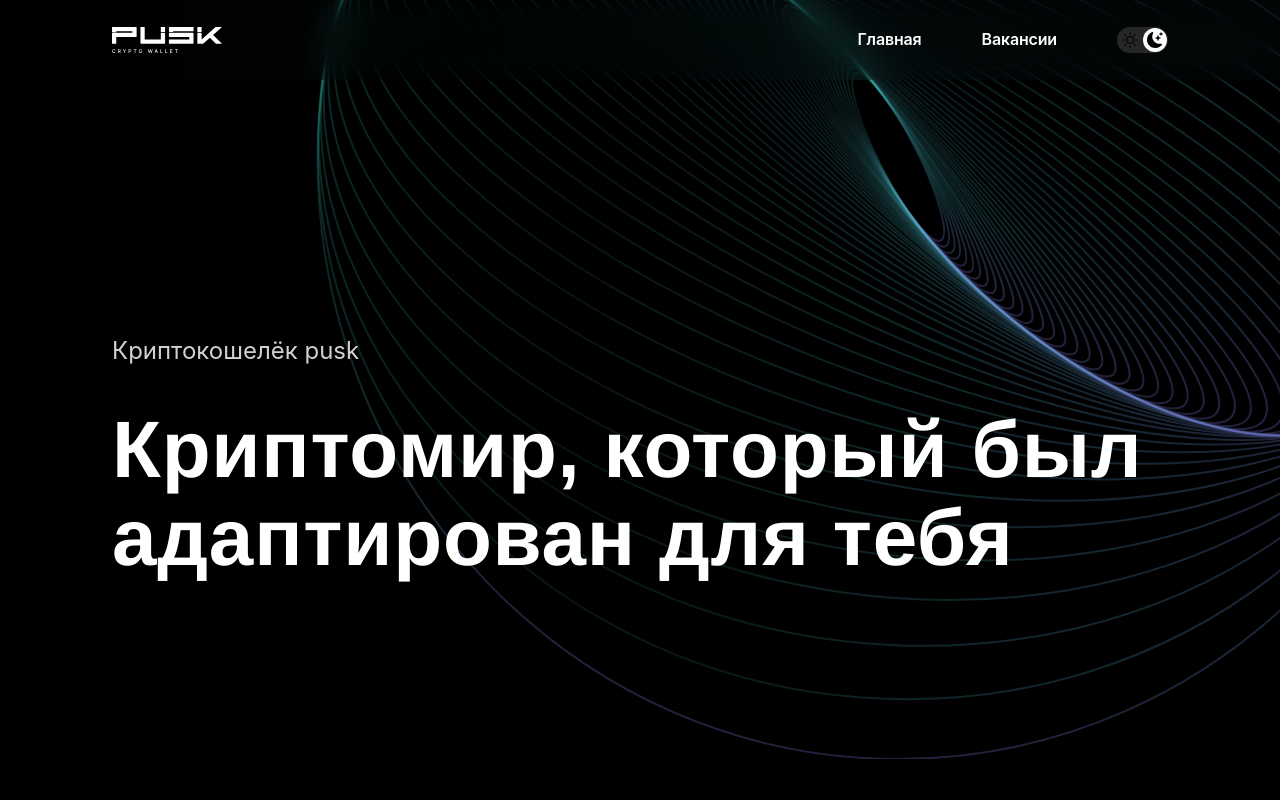
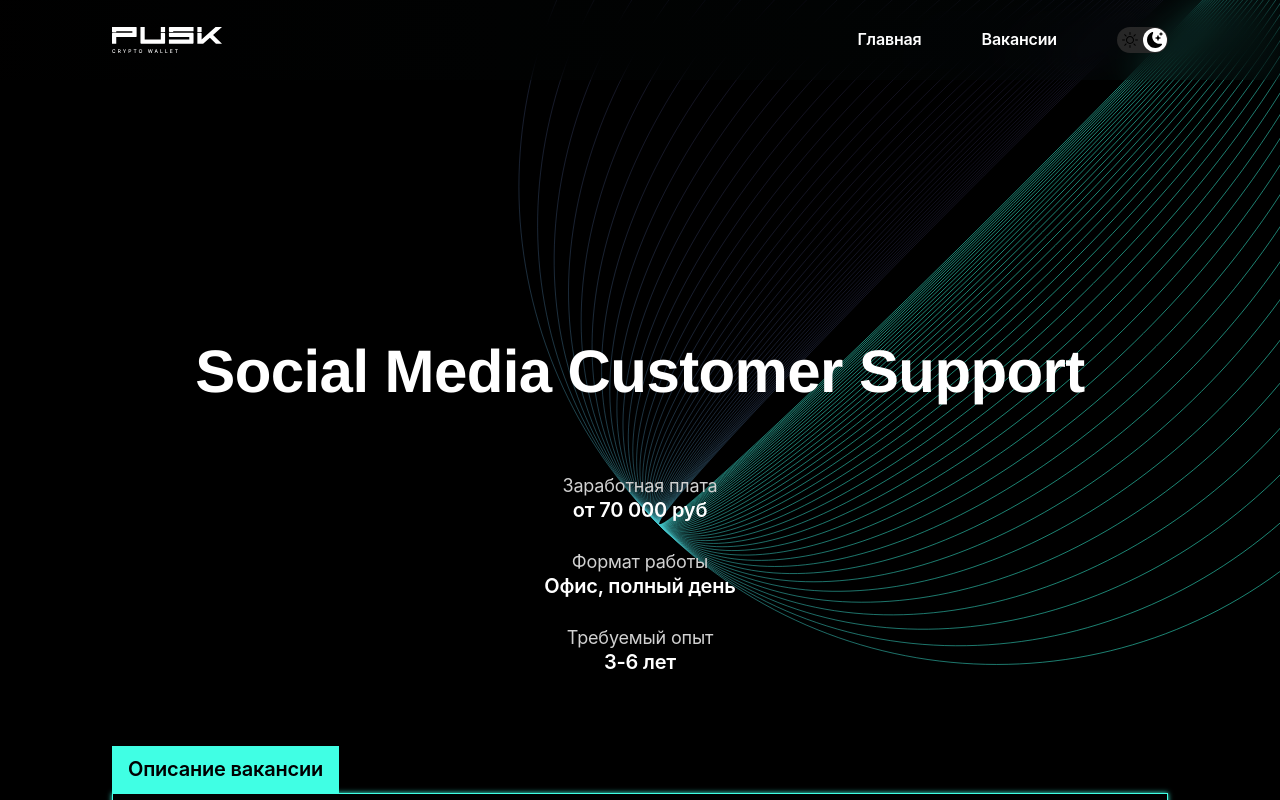
Before and after one commit to DayensCode/pusk, a React (Create React App) app: page /job/1 in a window 1280 px wide. Shown: the top 800 px of the page. Built offline with nearby package versions, Linux system fonts and the light colour scheme; a web font is replaced by a local one.

Commit message:
feat: add changing background of page

```diff
--- a/src/components/card/card.css
+++ b/src/components/card/card.css
@@ -92,4 +92,10 @@
 	background-color: var(--accent);
 	margin-top: 60px;
 	padding: 20px 60px;
+
+	transition: opacity .3s ease-in;
 }
+
+.card__button:hover {
+	opacity: .7;
+}
--- a/src/components/header/Header.jsx
+++ b/src/components/header/Header.jsx
@@ -19,12 +19,12 @@ const Header = () => {
 
 	useEffect(() => {
 
-		const conditions = document.querySelectorAll('.card__condition');
+		const conditions = document.querySelectorAll('.card__condition, .intro__job-value');
 		const subtitles = document.querySelectorAll('.card__subtitle');
 
 		const markers = document.querySelectorAll('.card__dutie');
 		const infoMarkers = document.querySelectorAll('.info__offer');
-		const header = document.querySelector('.header__row');
+		const header = document.querySelector('.header');
 		const muteds = document.querySelectorAll('[id="muted"]');
 
 		if (themeMode === 'dark') {
@@ -37,7 +37,7 @@ const Header = () => {
 
 			markers.forEach((marker) => marker.style.setProperty('--marker','#FFFFFF'));
 			infoMarkers.forEach((marker) => marker.style.setProperty('--marker','#FFFFFF'));
-			header.classList.remove('header__row--light');
+			header.classList.remove('header--light');
 		} else {
 			themeButton.current.classList.remove('header__button--dark');
 			document.body.classList.add('light');
@@ -48,7 +48,7 @@ const Header = () => {
 
 			markers.forEach((marker) => marker.style.setProperty('--marker','#000000'));
 			infoMarkers.forEach((marker) => marker.style.setProperty('--marker','#000000'));
-			header.classList.add('header__row--light');
+			header.classList.add('header--light');
 		}
 
 	},[themeMode, pathname]) //если менется путь то эффект отрабатывает по новой(смотрит актулаьное состояние темы и добавляет/удаляет все необходимые классы)
@@ -61,13 +61,6 @@ const Header = () => {
 
 	return (
 		<header className="header">
-			<div className="container">
-				<div className="header__wrapper">
-					<span className="header__signature" id="muted">Криптокошелёк pusk</span>
-					<h1 className="header__title">Криптомир, который был адаптирован для тебя</h1>
-
-
-					<div className="header__row">
 			<div className="container container--flex">
 				<NavLink to="/">
 					<img src={logo} alt="logo" className="header__logo" />
@@ -88,10 +81,6 @@ const Header = () => {
 					</button>
 				</nav>
 			</div>
-					</div>
-
-				</div>
-			</div>
 		</header>
 	);
 }
--- a/src/components/header/header.css
+++ b/src/components/header/header.css
@@ -1,32 +1,7 @@
 .header {
-	position: relative;
-	background-image: url('./../../img/background.svg');
-	background-repeat: no-repeat;
-	background-position: top right;
-}
-
-.header__wrapper {
-	padding: 296px 0 581px;
-	height: 900px;
-}
-
-.header__signature {
-	color: var(--muted);
-	font-size: 24px;
-	line-height: calc(110/24);
-}
-
-.header__title {
-	font-family: 'Helvetica Neue', sans-serif;
-	font-weight: 700;
-	font-size: 80px;
-	line-height: calc(88/80);
-	letter-spacing: 0.01em;
-}
-
-.header__row {
-	padding: 27px 0 27px;
-	position: absolute;
+	z-index: 1;
+	padding: 27px 0;
+	position: fixed;
 	width: 100%;
 	top: 0;
 	left: 0;
@@ -36,7 +11,7 @@
 	backdrop-filter: blur(16px);
 }
 
-.header__row--light {
+.header--light {
 	background: linear-gradient(to right, rgba(4, 4, 4, 0.4), rgba(16, 44, 43, 0.4));
 }
 
--- /dev/null
+++ b/src/components/intro/Intro.jsx
@@ -0,0 +1,55 @@
+import { useEffect, useRef } from 'react';
+import { useLocation } from 'react-router-dom';
+import './intro.css';
+
+import backgroundImageHome from "./../../img/background.svg";
+import backgroundImageVacancy from "./../../img/background-vacancy.svg";
+import backgroundImageJob from "./../../img/background-job.svg";
+
+const Intro = ({title, centeredTitle, signatureVacancy, signatureHome, pay, format, experience}) => {
+	const { pathname } = useLocation();
+
+	const backgroundElement = useRef(null);
+
+	useEffect(() => {
+
+		if (pathname === '/vacancy') {
+			backgroundElement.current.style.setProperty("padding", "340px 0 260px");
+			backgroundElement.current.style.setProperty("text-align", "center");
+			backgroundElement.current.style.setProperty("background-image",`url(${backgroundImageVacancy})`);
+		} else if (pathname === '/') {
+			backgroundElement.current.style.setProperty("background-image",`url(${backgroundImageHome})`);
+		} else {
+			backgroundElement.current.style.setProperty("padding", "340px 0 72px");
+			backgroundElement.current.style.setProperty("text-align", "center");
+			backgroundElement.current.style.setProperty("background-image",`url(${backgroundImageJob})`);
+		}
+	},)
+
+	return (
+		<section ref={backgroundElement} className="intro">
+			<div className="container">
+				<span className="intro__signature" id="muted">{signatureHome}</span>
+				<h1 className="intro__title">{title}</h1>
+				<h2 className={pathname.includes("/vacancy") ? "reused-title intro__vacancy-title" : "reused-title intro__job-title"}>{centeredTitle}</h2>
+				<span className="reused-signature" id="muted">{signatureVacancy}</span>
+				<div className={pathname.includes("/job") ? "intro__job-conditions" : "none"}>
+					<div className="intro__job-condition" id="muted">
+						Заработная плата
+						<span className="intro__job-value">{pay}</span>
+					</div>
+					<div className="intro__job-condition" id="muted">
+						Формат работы
+						<span className="intro__job-value">{format}</span>
+					</div>
+					<div className="intro__job-condition" id="muted">
+						Требуемый опыт
+						<span className="intro__job-value">{experience}</span>
+					</div>
+				</div>
+			</div>
+		</section>
+	);
+}
+
+export default Intro;
--- /dev/null
+++ b/src/components/intro/intro.css
@@ -0,0 +1,50 @@
+.intro {
+	background-repeat: no-repeat;
+	background-position: top right;
+	padding: 296px 0 386px;
+}
+
+.intro__signature {
+	color: var(--muted);
+	font-size: 24px;
+	line-height: calc(110/24);
+}
+
+.intro__vacancy-title {
+	margin-bottom: 40px;
+}
+
+.intro__job-title {
+	margin-bottom: 70px;
+}
+
+.intro__title {
+	font-family: 'Helvetica Neue', sans-serif;
+	font-weight: 700;
+	font-size: 80px;
+	line-height: calc(88/80);
+	letter-spacing: 0.01em;
+}
+
+.intro__job-conditions {
+	display: flex;
+	flex-direction: column;
+	gap: 28px;
+}
+
+.intro__job-condition {
+	display: flex;
+	flex-direction: column;
+	font-size: 18px;
+	line-height: calc(24/18);
+	letter-spacing: -0.01em;
+	color: var(--muted)
+}
+
+.intro__job-value {
+	font-weight: 600;
+	font-size: 20px;
+	line-height: calc(24/20);
+	letter-spacing: -0.01em;
+	color: var(--text);
+}
--- a/src/helpers/searchList.js
+++ b/src/helpers/searchList.js
@@ -1,28 +1,26 @@
 const searchList = [
 	{
 		id: 1,
-		title: "Social Media Customer Support ",
-		pay: "от 80 000 руб",
+		title: "Social Media Customer Support",
+		pay: "от 70 000 руб",
 		experience: "3-6 лет",
 		workFormat: "Офис, полный день",
 		dutiesFirst: "Помогать и консультировать пользователей в социальных сетях",
 		dutiesSecond: "Собирать обратную связь от пользователей по удобству, функциональности и качеству работы продуктов",
-		about: "",
-		tasks: "",
-		advantage: ""
+		tasks: "Анализ контента, предложение удачных решений: что заходит хорошо, что плохо, как сделать лучше. Работать в связке с копирайтером (60% контента готовит копирайтер, оставшуюся часть вам потребуется готовить оперативно в моменте). Выдвигать и тестировать гипотезы по повышению метрик показателей.",
+		advantage: "Есть релевантный опыт работы Social Media Customer Support от 3 лет. Наличие опыта в сегменте Fintech/Blockchain."
 
 	},
 	{
 		id: 2,
 		title: "Copywriter",
-		pay: "от 70 000 руб",
+		pay: "от 50 000 руб",
 		experience: "1-3 года",
 		workFormat: "Офис, полный день",
-		dutiesFirst: "Разбираться в технической составляющей продукта",
-		dutiesSecond: "Составлять и редактировать техническое описание продуков",
-		about: "",
-		tasks: "",
-		advantage: ""
+		dutiesFirst: "Создавать текст рекламного характера",
+		dutiesSecond: "Разрабатывать слоганы и нейминг",
+		tasks: "Написание креативных и информативных текстов, привлекающих внимание читателей (на русском и английском языках). SEO-оптимизация, использование ключевых слов в тексте. Работа в соответствии с заданными сроками.",
+		advantage: "Опыт работы в сегменте Fintech/Blockchain."
 	},
 	{
 		id: 3,
@@ -32,9 +30,8 @@ const searchList = [
 		workFormat: "Офис, полный день",
 		dutiesFirst: "Разрабатывать стратегии продвижения с помощью рекламных размещений",
 		dutiesSecond: "Менеджмент блогеров/стримеров",
-		about: "Международный it холдинг, ищет в свою команду Community Manager / Influence manager - CPA. Мы растем, развиваемся и сейчас в поисках новых сотрудников/коллег/друзей... Мы работаем в сегменте Fintech/Blockchain и готовы к покорению новых вершин. В нашей команде не хватает именно Тебя! Опытного и активного специалиста, которому интересно заниматься развитием, продвижением IT продукта.**",
 		tasks: "Разработка стратегии продвижения с помощью рекламных размещений на ресурсах партнеров и блогеров, включая YouTube- и Telegram-каналы и тд...Менеджмент блогеров/стримеров (формирование ТЗ и брифов, контроль графика размещения контента, формирование целесообразного ценообразования), контроль выполнения договоренностей, формирование месячного бюджета на закупку контента и контроль проведения выплат/выполненных работ.Формирование и согласование плана по количеству, периодичности, тематике и стилистике публикаций.Анализ рынка, аудитории, конкурентов и эффективности рекламных кампаний.Поиск подходящих партнеров и заключение договоренностей с ними о рекламных размещениях и интеграциях.Ведение финансовой и маркетинговой отчетности по блогерам, контроль остатков контента.",
-		advantage: "Опыт работы с блогерами (размещение на YouTube, Telegram, работа с партнерами) от 3-х лет.Навык копирайтинга: необходимо будет составлять ТЗ и контролировать написание продающих текстов на английском языке.Про-активность и ответственность: необходимо развить это направление с нуля.Знание английского (intermediate и выше), а также грамотный русский язык.Понимание специфики продвижения через Influence-каналы."
+		advantage: "Опыт работы с блогерами (размещение на YouTube, Telegram, работа с партнерами) от 3-х лет. Навык копирайтинга: необходимо будет составлять ТЗ и контролировать написание продающих текстов на английском языке.Про-активность и ответственность: необходимо развить это направление с нуля.Знание английского (intermediate и выше), а также грамотный русский язык.Понимание специфики продвижения через Influence-каналы."
 	}
 ]
 
--- a/src/pages/Home.jsx
+++ b/src/pages/Home.jsx
@@ -1,8 +1,13 @@
 import Utp from "../components/utp/Utp";
+import Intro from "../components/intro/Intro";
 
 const Home = () => {
 	return (
 		<main>
+			<Intro
+				title="Криптомир, который был адаптирован для тебя"
+				signatureHome="Криптокошелёк pusk"
+			/>
 			<Utp />
 			{/* зарабатывай инвестируй используй */}
 			{/* Идеальный кошелёк тот, который только твой */}
--- a/src/pages/Job.jsx
+++ b/src/pages/Job.jsx
@@ -1,9 +1,26 @@
+import { useParams } from "react-router-dom";
+
 import Info from "../components/info/Info";
+import Intro from "../components/intro/Intro";
+import { searchList } from './../helpers/searchList';
 
 const Job = () => {
+	const {id} = useParams();
+
+	function findCard() {
+		return searchList.find(item => item.id == id)
+	}
+	const card = findCard();
+
 	return (
 		<main>
-			<Info />
+			<Intro
+				centeredTitle={card.title}
+				pay={card.pay}
+				format={card.workFormat}
+				experience={card.experience}
+			/>
+			<Info card={card}/>
 		</main>
 	);
 }
--- a/src/pages/Vacancy.jsx
+++ b/src/pages/Vacancy.jsx
@@ -1,8 +1,13 @@
 import Search from "../components/search/Search";
+import Intro from "../components/intro/Intro";
 
 const Vacancy = () => {
 	return (
 		<main>
+			<Intro
+				centeredTitle="Твори, создавай"
+				signatureVacancy="Стань частью команды криптоэнтузиастов и dev-гениев, которые создают бизнес решая потребности людей"
+			/>
 			<Search />
 		</main>
 	);
--- a/src/styles/index.css
+++ b/src/styles/index.css
@@ -28,6 +28,10 @@ body {
 	color: #5E5E5E !important;
 }
 
+.none {
+	display: none;
+}
+
 .container {
 	max-width: 1440px;
 	margin: 0 auto;
@@ -40,7 +44,7 @@ body {
 }
 
 .reused-title {
-	font-family: 'Helvetica Neue';
+	font-family: 'Helvetica Neue', sans-serif;
 	font-weight: 700;
 	font-size: 60px;
 	line-height: calc(64/60);
```
Also changed, not shown: src/components/info/Info.jsx (+2 -11 lines), src/img/background-job.svg (added), src/img/background-vacancy.svg (added). Lines whose indentation alone changed are shown as unchanged.
